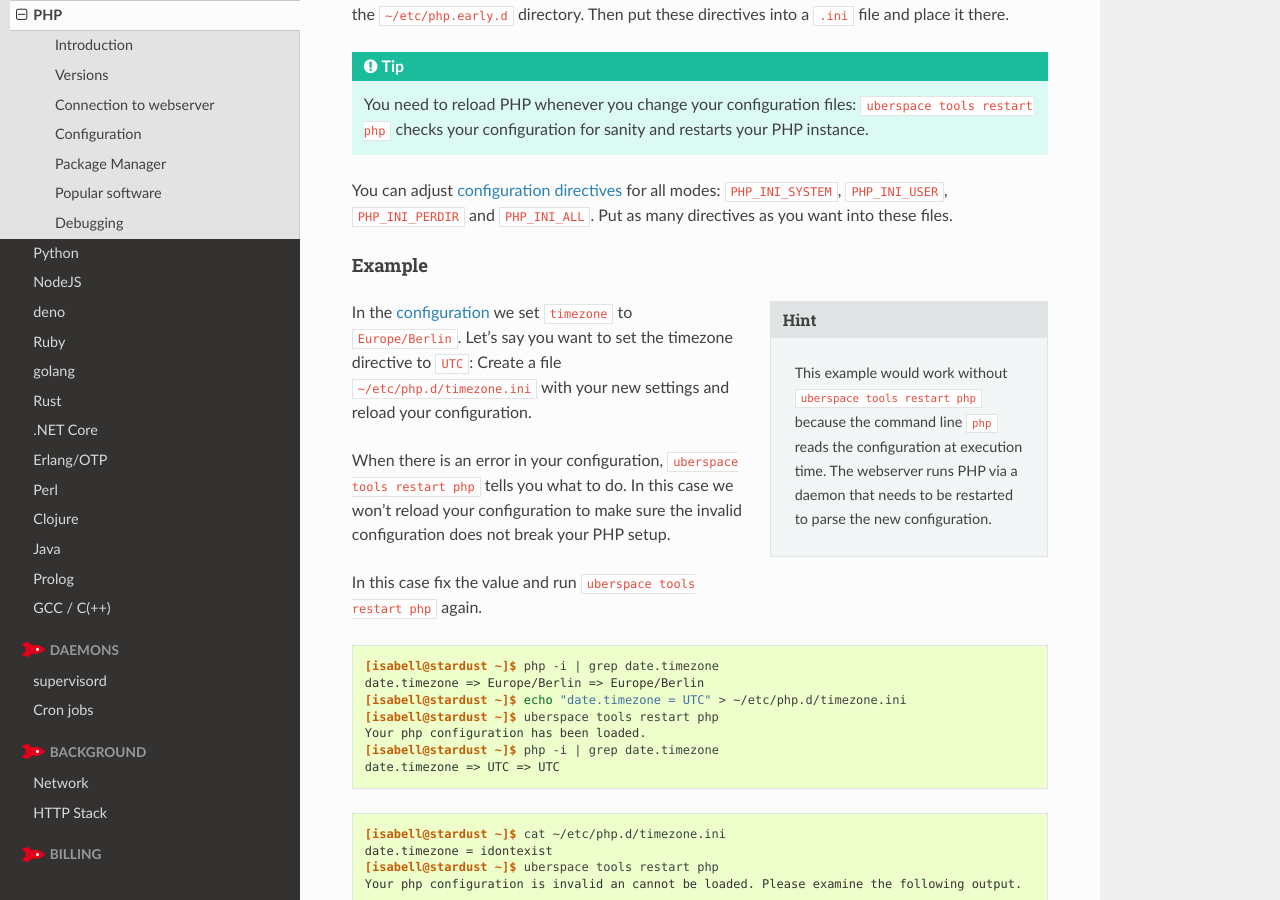
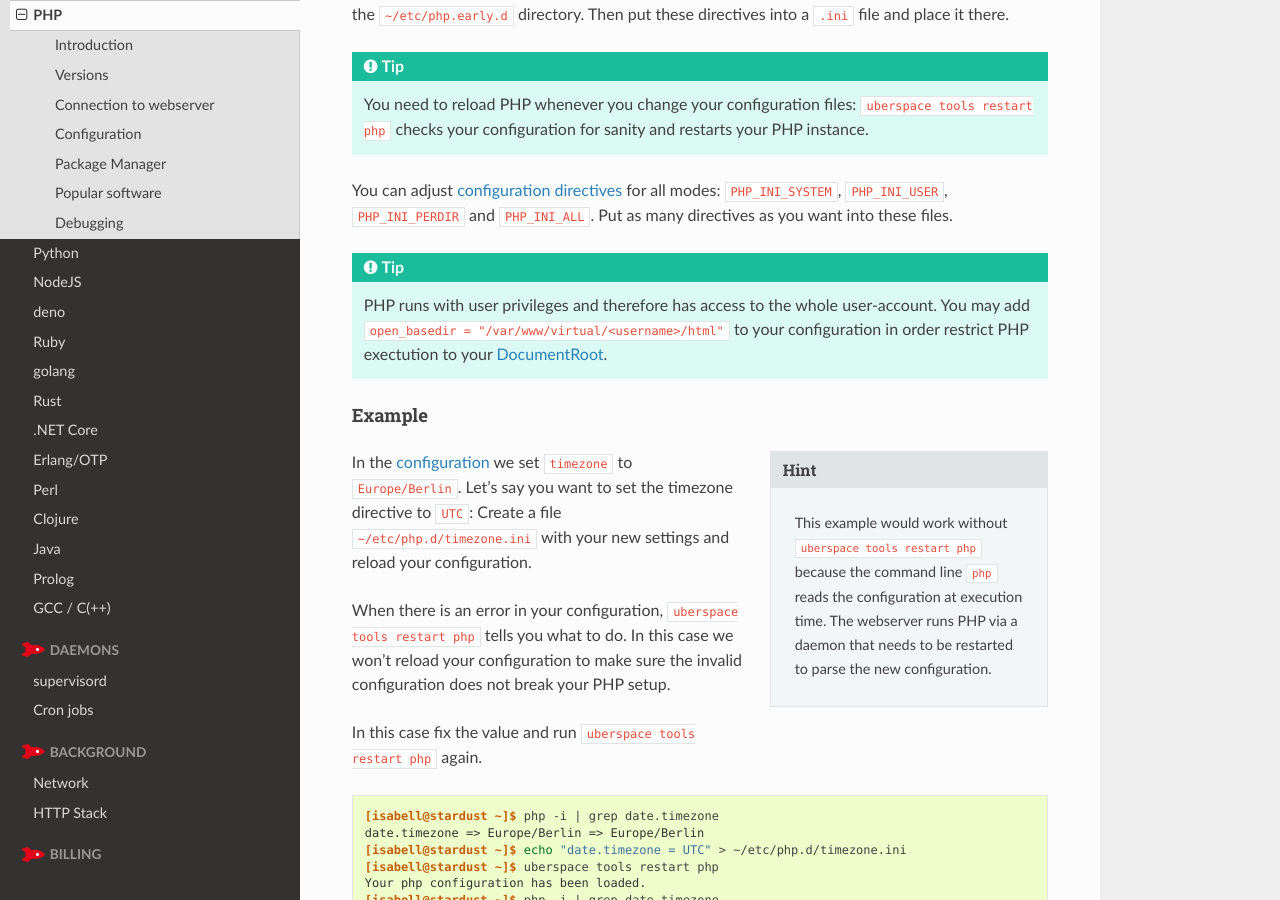
Before and after one commit to Uberspace/manual, a Sphinx documentation site: the page built from source/lang-php.rst, in a window 1280 px wide and 900 px high, scrolled down 3030 px. Built offline with Sphinx 7.4.7 and the Read the Docs theme 2.0.0, drawn with Linux system fonts in a browser that asks for light colours.

Commit message:
restrict php execution to DocumentRoot

```diff
--- a/source/lang-php.rst
+++ b/source/lang-php.rst
@@ -139,6 +139,8 @@ If your application requires its directives to be loaded before the rest of the
 
 You can adjust `configuration directives <http://php.net/manual/en/ini.list.php>`_ for all modes: ``PHP_INI_SYSTEM``, ``PHP_INI_USER``, ``PHP_INI_PERDIR`` and ``PHP_INI_ALL``. Put as many directives as you want into these files.
 
+.. tip:: PHP runs with user privileges and therefore has access to the whole user-account. You may add ``open_basedir = "/var/www/virtual/<username>/html"`` to your configuration in order restrict PHP exectution to your :doc:`DocumentRoot <web-documentroot>`.
+
 Example
 ^^^^^^^
 
```
